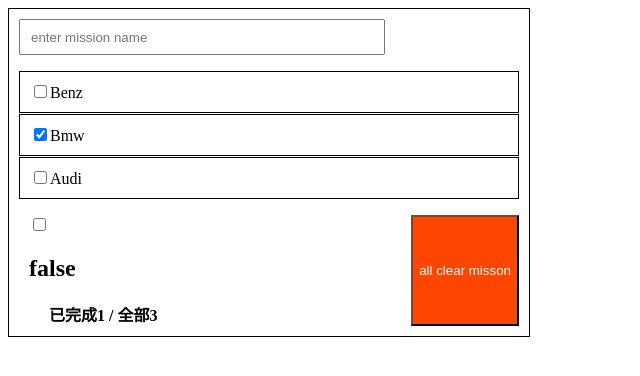
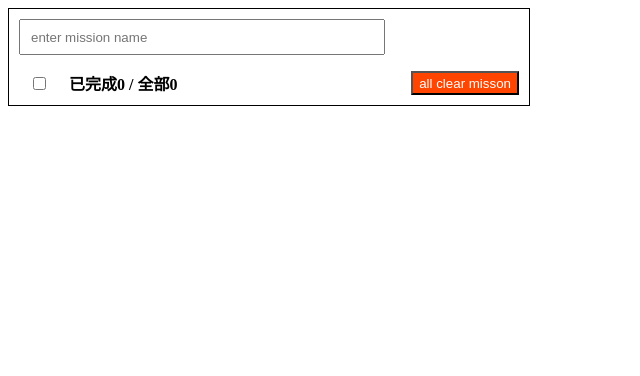
Before and after one commit to because-hung/ts-todolist, a Vue app: page / in a window 1280 px wide. Shown: the top 376 px of the page, without its empty margins (0-640 px from the left). Built offline with nearby package versions, Linux system fonts and the light colour scheme.

Commit message:
update: todolist 完成

```diff
--- a/src/App.vue
+++ b/src/App.vue
@@ -1,50 +1,82 @@
 <template>
   <div class="todo-container">
     <div class="todo-wrap">
-     <!-- <h2>測試 computed{{ com }} </h2> -->
-     <Header :addTodo="addTodo" />
-     <List :todos="todos" :deleteTodo="deleteTodo" :checkTodo="checkTodo" />
-     <Footer :todos="todos" :checkAll="checkAll" />
+      <!-- <h2>測試 computed{{ com }} </h2> -->
+      <Header :addTodo="addTodo" />
+      <List :todos="todos" :deleteTodo="deleteTodo" :checkTodo="checkTodo" />
+      <Footer :todos="todos" :checkAll="checkAll" :clearAll="clearAll" />
     </div>
   </div>
 </template>
 <script lang="ts">
-import { defineComponent, reactive, toRefs, computed } from 'vue'
-import Header from './components/Header.vue'
-import Footer from './components/Footer.vue'
-import List from './components/List.vue'
-import { Todo } from './types/todos'
+import {
+  defineComponent,
+  reactive,
+  toRefs,
+  computed,
+  watch,
+  onMounted,
+} from "vue"
+import Header from "./components/Header.vue"
+import Footer from "./components/Footer.vue"
+import List from "./components/List.vue"
+import { Todo } from "./types/todos"
+import { saveTodos, getTodos } from "./utils/localStorage"
 
 export default defineComponent({
-  name:'APP',
-  components:{
+  name: "APP",
+  components: {
     Header,
     List,
-    Footer
+    Footer,
   },
   setup() {
-    const state = reactive<{todos: Todo[]}>({
-      todos:[
-        { id: 1, title: 'Benz', isCompleted: false },
-        { id: 2, title: 'Bmw', isCompleted: true },
-        { id: 3, title: 'Audi', isCompleted: false }
-      ]
+    // const state = reactive<{todos: Todo[]}>({
+    //   todos:[
+    //     { id: 1, title: 'Benz', isCompleted: false },
+    //     { id: 2, title: 'Bmw', isCompleted: true },
+    //     { id: 3, title: 'Audi', isCompleted: false }
+    //   ]
+    // })
+    const state = reactive<{ todos: Todo[] }>({
+      todos: [],
     })
-    function addTodo(todo: Todo){
+
+    onMounted(() => {
+      setTimeout(() => {
+        state.todos = getTodos()
+      })
+    })
+
+    function addTodo(todo: Todo) {
       state.todos.unshift(todo)
     }
-    function deleteTodo(index: number){
+    function deleteTodo(index: number) {
       state.todos.splice(index, 1)
     }
-    function checkTodo(todo: Todo, isCompleted: boolean){
+    function checkTodo(todo: Todo, isCompleted: boolean) {
       todo.isCompleted = isCompleted
       console.log(todo)
     }
-    function checkAll(isCompleted: boolean){
-      state.todos.forEach(todo => {
+    function checkAll(isCompleted: boolean) {
+      state.todos.forEach((todo) => {
         todo.isCompleted = isCompleted
       })
     }
+    function clearAll() {
+      state.todos = state.todos.filter((todo) => !todo.isCompleted)
+    }
+
+    // watch(
+    //   () => state.todos,
+    //   (value) => {
+    //     saveTodos(value)
+    //   },
+    //   { deep: true }
+    // )
+
+    watch(() => state.todos, saveTodos, { deep: true })  // 可以這麼寫
+
     // 測試 computed
 
     // const com = computed(()=> {
@@ -61,17 +93,17 @@
       addTodo,
       deleteTodo,
       checkTodo,
-      checkAll
+      checkAll,
+      clearAll,
       // com
     }
   },
 })
 </script>
 <style scoped>
-.todo-wrap{
+.todo-wrap {
   width: 500px;
   padding: 10px;
   border: black 1px solid;
 }
-
 </style>
--- a/src/components/Footer.vue
+++ b/src/components/Footer.vue
@@ -2,10 +2,9 @@
   <div class="todo-footer">
     <label>
       <input type="checkbox" v-model="isCheckAll" />
-      <h2>{{ isCheckAll }}</h2>
       <span><span>已完成{{count}}</span> / 全部{{todos.length}}</span>
     </label>
-    <button class="btn btn-danger">all clear misson</button>
+    <button class="btn btn-danger" @click="clearAll()">all clear misson</button>
   </div>
 </template>
 <script lang="ts">
@@ -22,6 +21,10 @@
       type: Function,
       required: true
     },
+    clearAll:{
+      type: Function,
+      required: true
+    }
   },
   setup(props) {
     const count = computed(() => {
--- /dev/null
+++ b/src/utils/localStorage.ts
@@ -0,0 +1,8 @@
+import { Todo } from "../types/todos"
+export function saveTodos(todos: Todo[]) {
+  localStorage.setItem("todos_key", JSON.stringify(todos))
+}
+
+export function getTodos(): Todo[] {
+  return JSON.parse(localStorage.getItem("todos_key") || "[]")
+}
```
